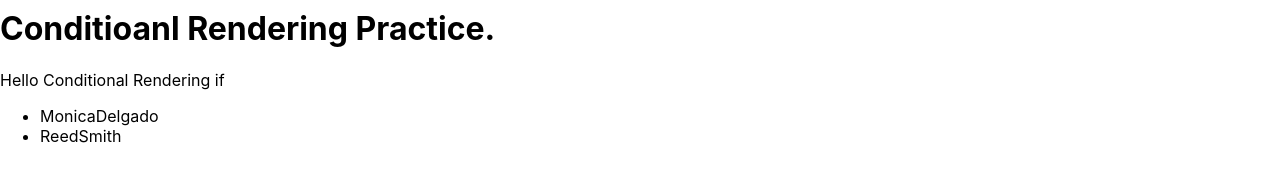
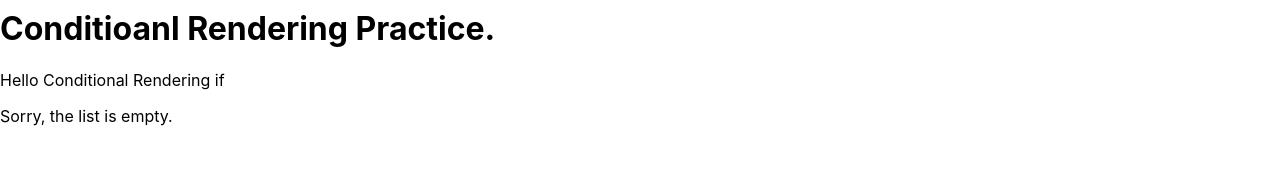
Before and after one commit to mnca16/road-to-react-book, a React (Create React App) app: page / in a window 1280 px wide. Shown: the part 232-414 px from the top of the page. Built offline with nearby package versions, Linux system fonts and the light colour scheme.

Commit message:
added if else statement at the List component

```diff
--- a/src/App.js
+++ b/src/App.js
@@ -1,5 +1,5 @@
 import * as React from "react";
-import ConditionalIf from "./Lessons/Lesson1-7/ConditionalR/ConditionalIf";
+import ConditionalIfElse from "./Lessons/Lesson1-7/ConditionalR/ConditionalIfElse";
 import PromisesPractice from "./Lessons/Lesson1-7/PromisesPractice";
 import ReusableCompBotton from "./Lessons/Lesson1-6/ReusableCompBotton";
 import DropDownApp from "./Lessons/Lesson1-6/DropDownApp";
@@ -145,7 +145,7 @@ const App = () => {
 
       <hr />
       <h1>Conditioanl Rendering Practice.</h1>
-      <ConditionalIf />
+      <ConditionalIfElse />
     </div>
   );
 };
--- a/src/Lessons/Lesson1-7/ConditionalR/ConditionalIf.js
+++ /dev/null
@@ -1,48 +0,0 @@
-import React from "react";
-//In this example the conditional rendering is base on props but
-//it can be done by state, hook.
-let users = [
-  {
-    id: "1",
-    firstName: "Monica",
-    lastName: "Delgado",
-  },
-  {
-    id: "2",
-    firstName: "Reed",
-    lastName: "Smith",
-  },
-];
-
-const ConditionalIf = () => {
-  return (
-    <div>
-      <p>Hello Conditional Rendering if</p>
-      <List list={users} />
-    </div>
-  );
-};
-
-const List = ({ list }) => {
-  if (!list) {
-    return null;
-  }
-  return (
-    <ul>
-      {list.map((item) => (
-        <Item key={item.id} item={item} />
-      ))}
-    </ul>
-  );
-};
-
-const Item = ({ item }) => {
-  return (
-    <li>
-      {item.firstName}
-      {item.lastName}
-    </li>
-  );
-};
-
-export default ConditionalIf;
--- a/src/Lessons/Lesson1-7/ConditionalR/ConditionalIfElse.js
+++ b/src/Lessons/Lesson1-7/ConditionalR/ConditionalIfElse.js
@@ -0,0 +1,55 @@
+import React from "react";
+//In this example the conditional rendering is base on props but
+//it can be done by state, hook.
+let users = [
+  {
+    id: "1",
+    firstName: "Monica",
+    lastName: "Delgado",
+  },
+  {
+    id: "2",
+    firstName: "Reed",
+    lastName: "Smith",
+  },
+];
+
+users = null;
+
+const ConditionalIfElse = () => {
+  return (
+    <div>
+      <p>Hello Conditional Rendering if</p>
+      <List list={users} />
+    </div>
+  );
+};
+
+const List = ({ list }) => {
+  // if (!list) {
+  //   return null;
+  // }
+
+  if (!list) {
+    return <p>Sorry, the list is empty.</p>;
+  }
+
+  return (
+    <ul>
+      {list.map((item) => (
+        <Item key={item.id} item={item} />
+      ))}
+    </ul>
+  );
+};
+
+const Item = ({ item }) => {
+  return (
+    <li>
+      {item.firstName}
+      {item.lastName}
+    </li>
+  );
+};
+
+export default ConditionalIfElse;
```
